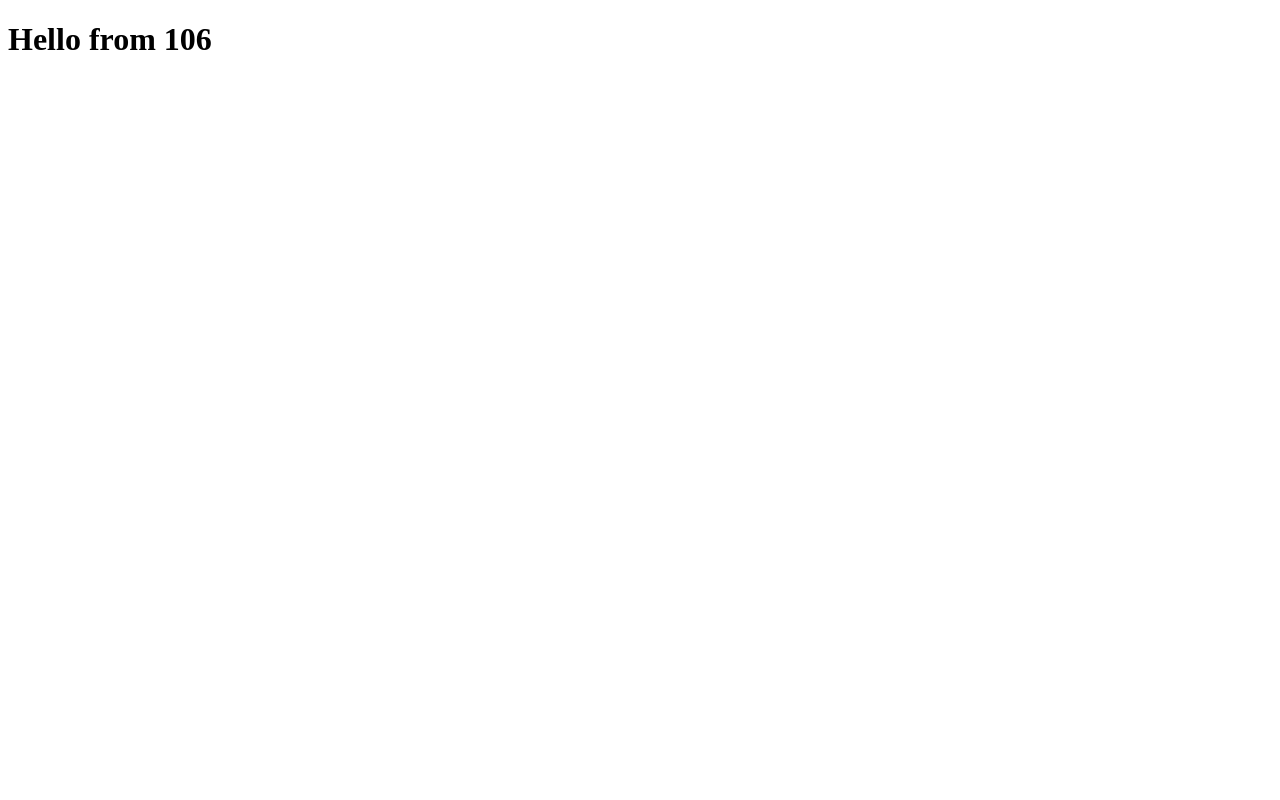
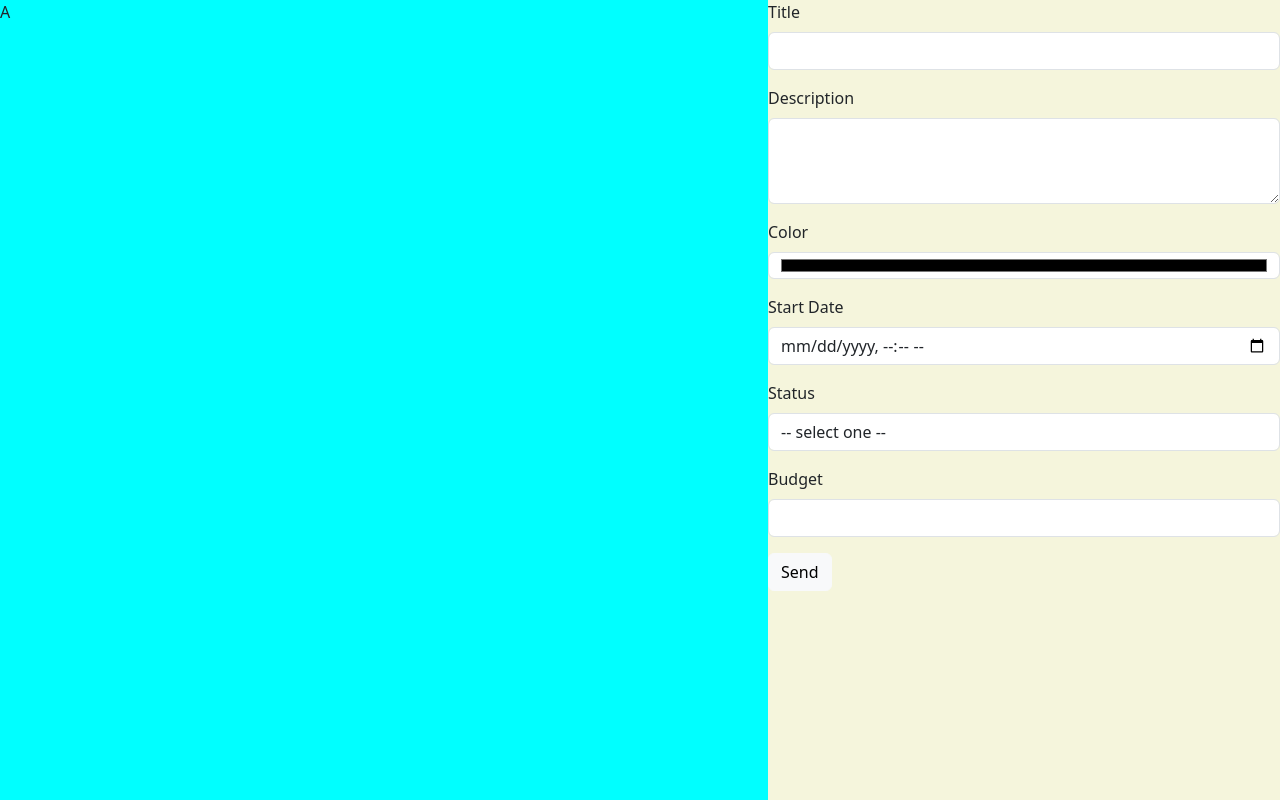
Before and after one commit to daphane-taylor/FSDI-106, a plain HTML site: page index.html in a window 1280 px wide. Drawn offline with nearby package versions, Linux system fonts and the light colour scheme.

Commit message:
106 assignment 2

```diff
--- a/index.html
+++ b/index.html
@@ -3,11 +3,54 @@
 <head>
     <meta charset="UTF-8">
     <meta name="viewport" content="width=device-width, initial-scale=1.0">
+    <link rel="stylesheet" href="./styles/app.css">
+    <link rel="stylesheet" href="https://cdn.jsdelivr.net/npm/bootstrap@5.3.3/dist/css/bootstrap.min.css">
     <title>Test</title>
 </head>
 <body>
-    <h1>Hello from 106</h1>
+    <main>
+        <section id="list">A</section>
 
+        <section id="form">
+            <div class="mb-3">
+                <label class="form-label" for="txtTitle">Title</label>
+                <input type="text" class="form-control" id="txtTitle">
+            </div>
+            <div class="mb-3">
+                <label class="form-label" for="txtDescription">Description</label>
+                <textarea rows="3" class="form-control" id="txtDescription"></textarea>
+            </div>
+            <div class="mb-3">
+                <label class="form-label" for="selColor">Color</label>
+                <input type="color" class="form-control" id="selColor">
+            </div>
+            <div class="mb-3">
+                <label class="form-label" for="selDate">Start Date</label>
+                <input type="datetime-local" class="form-control" id="selDate">
+            </div>
+            <div class="mb-3">
+                <label class="form-label" for="selStatus">Status</label>
+                <select class="form-control" id="selStatus">
+                    <option value="">-- select one --</option>
+                    <option value="">New</option>
+                    <option value="">In Progress</option>
+                    <option value="">Completed</option>
+                    <option value="">Canceled</option>
+                </select>
+            </div>
+            <div class="mb-3">
+                <label class="form-label" for="numBudget">Budget</label>
+                <input type="num" class="form-control" id="numBudget">
+            </div>
+
+            <div>
+                <button class="btn btn-light" id="btnSave">Send</button>
+            </div>
+        </section>
+    </main>
+
+    <script src="https://code.jquery.com/jquery-3.7.1.js" integrity="sha256-eKhayi8LEQwp4NKxN+CfCh+3qOVUtJn3QNZ0TciWLP4=" crossorigin="anonymous"></script>
     <script src="./scripts/app.js"></script>
 </body>
 </html>
+<!-- this is a comment-->
--- a/scripts/app.js
+++ b/scripts/app.js
@@ -1,10 +1,13 @@
-function sayGoodbye() {
-    console.log("Goodbye");
+function saveTask() {
+    console.log("saving task");
 }
 
-function sayHello() {
-    console.log("Hello");
-    sayGoodbye();
+function init() {
+    console.log("task manager");
+    //load data
+
+    //hook the events
+    $("#btnSave").click(saveTask);
 }
 
-window.onload = sayHello;
+window.onload = init;
--- /dev/null
+++ b/styles/app.css
@@ -0,0 +1,19 @@
+* {
+    margin: 0;
+    padding: 0;
+}
+
+main {
+    display: flex;
+    height: 100vh;
+}
+
+#list {
+    flex: 3;
+    background-color: aqua;
+}
+
+#form {
+    flex: 2;
+    background-color: beige;
+}
```
